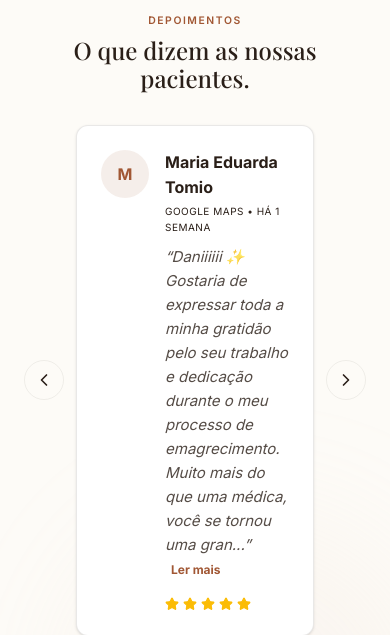
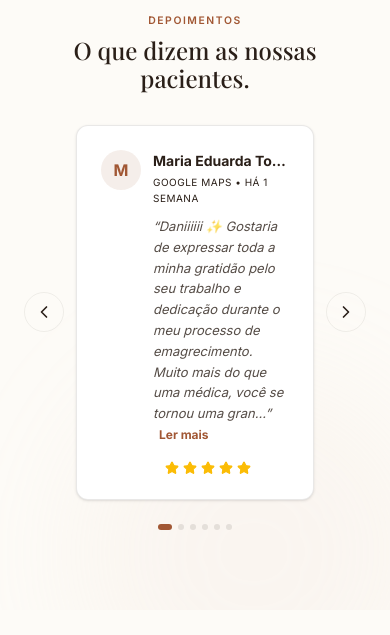
Before and after one commit to BrunoLubianDnca/Dra.-Danielly-Lubian-Bertiel, a Next.js app: page / in a window 390 px wide. Shown: the part 9980-10615 px from the top of the page. Built offline with nearby package versions, Linux system fonts and the light colour scheme; no server answers.

Commit message:
fix: corrige overflow de texto nos depoimentos no mobile

```diff
--- a/src/components/features/GoogleReviewsSection.tsx
+++ b/src/components/features/GoogleReviewsSection.tsx
@@ -114,7 +114,10 @@ export function GoogleReviewsSection() {
             </div>
 
             {/* Slider de Cartão Único */}
-            <div className="relative flex items-center justify-center gap-3 sm:gap-4 mb-6">
+            <div className="relative flex flex-col items-center gap-4 mb-6">
+
+              {/* Setas e Card em Row no Desktop, Column no Mobile */}
+              <div className="w-full flex items-center gap-3 sm:gap-4">
 
               {/* Seta Esquerda */}
               <button
@@ -136,18 +139,18 @@ export function GoogleReviewsSection() {
                     transition={{ duration: 0.25, ease: "easeInOut" }}
                     className="flex flex-col justify-between h-full"
                   >
-                    <div className="flex gap-4">
-                      <div className="w-12 h-12 rounded-full bg-primary/10 flex items-center justify-center font-sans text-base font-bold text-primary shrink-0 select-none">
+                    <div className="flex gap-3">
+                      <div className="w-10 h-10 sm:w-12 sm:h-12 rounded-full bg-primary/10 flex items-center justify-center font-sans text-base font-bold text-primary shrink-0 select-none">
                         {currentReview.name.charAt(0)}
                       </div>
-                      <div className="flex-1">
-                        <p className="font-sans text-[16px] font-bold text-foreground">
+                      <div className="flex-1 min-w-0">
+                        <p className="font-sans text-[14px] sm:text-[16px] font-bold text-foreground truncate">
                           {currentReview.name}
                         </p>
                         <p className="font-sans text-[10px] text-muted-foreground/80 mt-0.5 uppercase tracking-wider">
                           Google Maps • {currentReview.date}
                         </p>
-                        <p className="font-sans text-[15px] text-foreground/80 italic leading-relaxed mt-2.5">
+                        <p className="font-sans text-[13px] sm:text-[15px] text-foreground/80 italic leading-relaxed mt-2.5 break-words">
                           &ldquo;{displayedText}&rdquo;
                           {shouldTruncate && (
                             <button
@@ -181,6 +184,7 @@ export function GoogleReviewsSection() {
               >
                 <ChevronRight className="w-5 h-5" />
               </button>
+              </div>
 
             </div>
 
```
